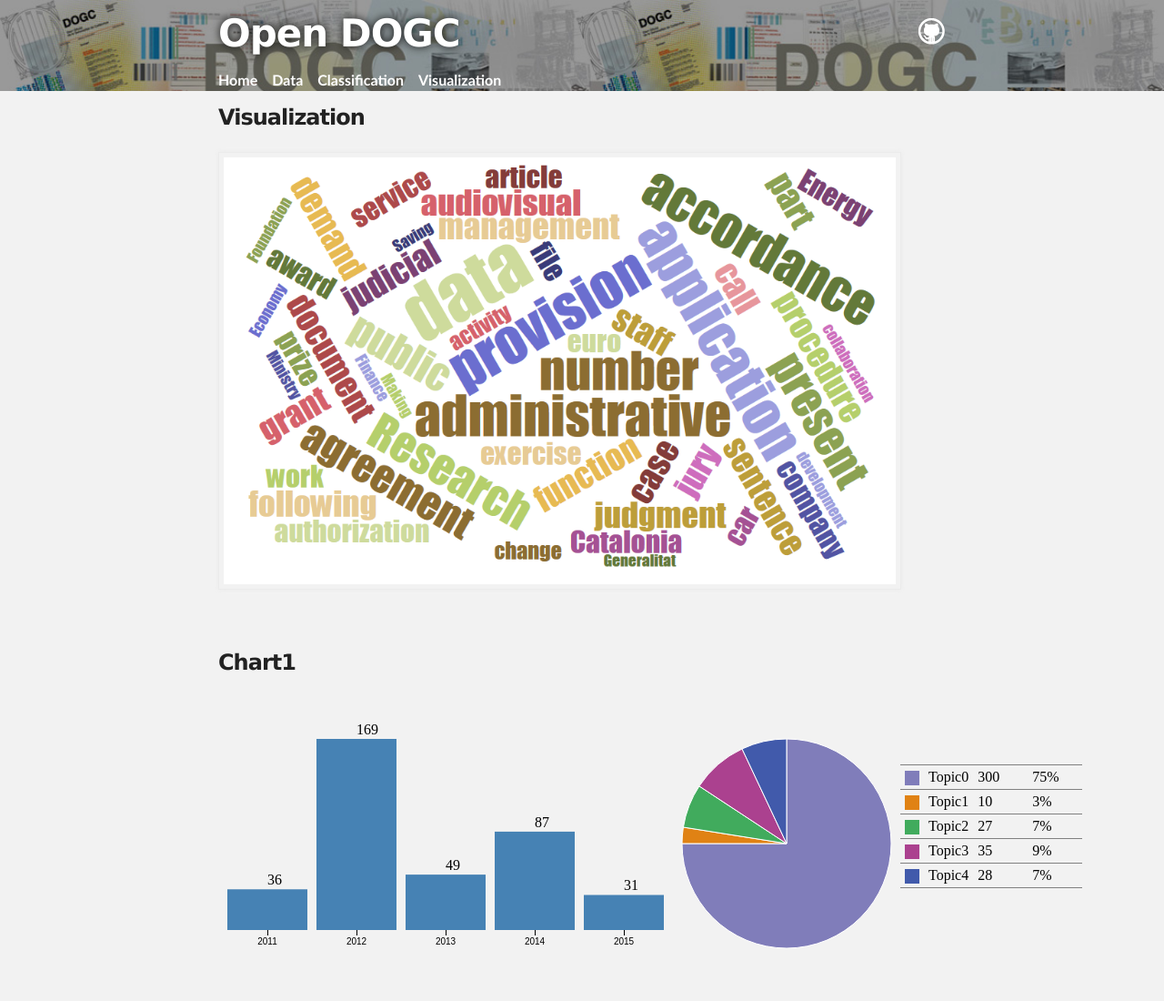
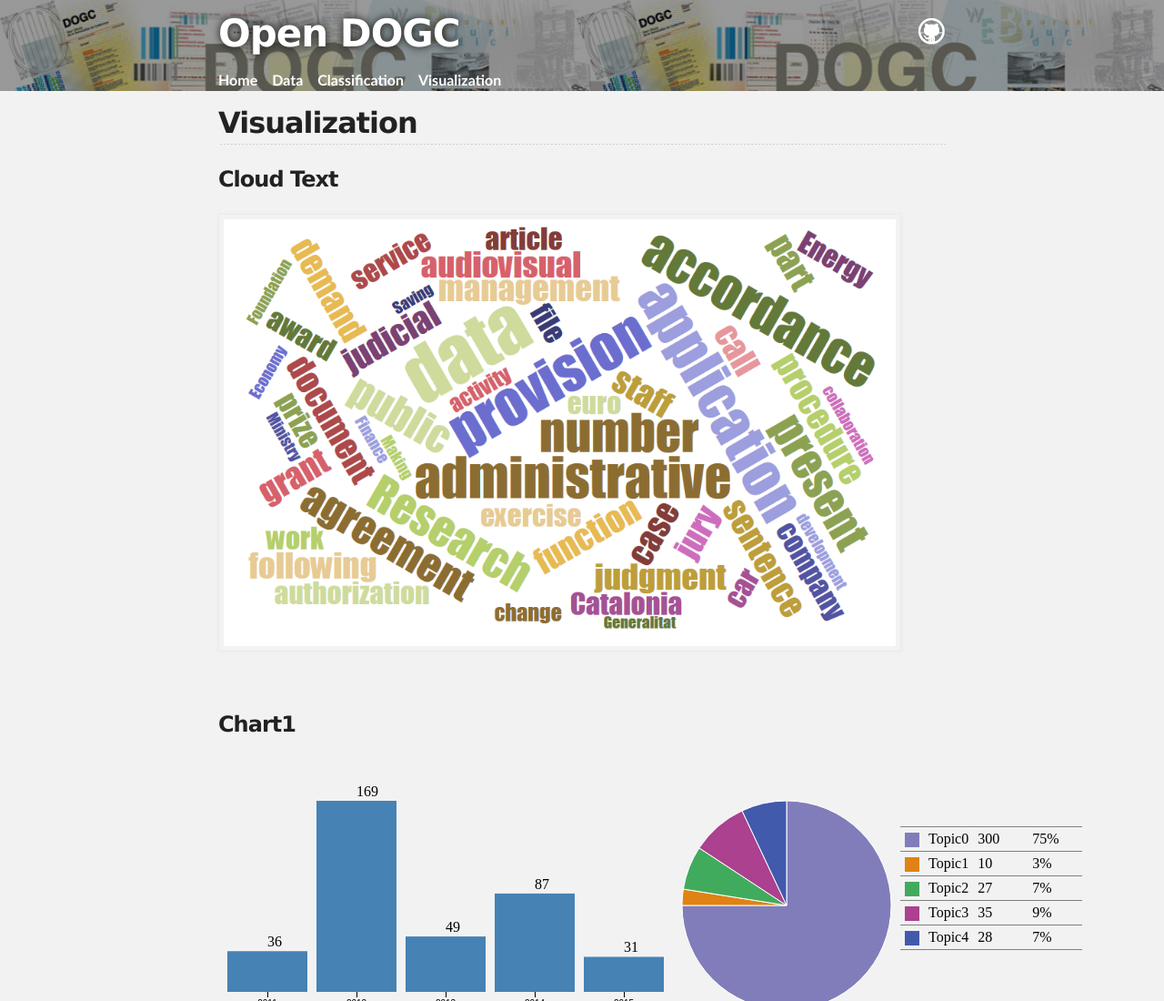
Before and after one commit to open-dogc/open-dogc.github.io, a plain HTML site: page visualization.html in a window 1280 px wide. Shown: the top 1100 px of the page at 91% size. Drawn offline with nearby package versions, Linux system fonts and the light colour scheme.

Commit message:
Update visualization.html

```diff
--- a/visualization.html
+++ b/visualization.html
@@ -33,11 +33,12 @@
 
 			<span class="anchor" id="visualization"></span>
 			<div class="section">
-				<h3>Visualization</h3>
+				<h2>Visualization</h2>
+        <h3>Cloud Text</h3>
 				<img src="topics_DOGC.PNG">
 				<!-- Introdueixo un iframe per ficar el gràfic aqui dins -->
-				<iframe src="plot_topics.html" style="width: 960px; height: 960px;"></iframe>
-				<iframe src="radar.html" style="width: 960px; height: 960px;"></iframe>
+				<iframe src="plot_topics.html" style="width: 960px; height: 600px;"></iframe>
+				<iframe src="radar.html" style="width: 1000px; height: 600px;"></iframe>
 			 </div>
 
 		</div>
```
